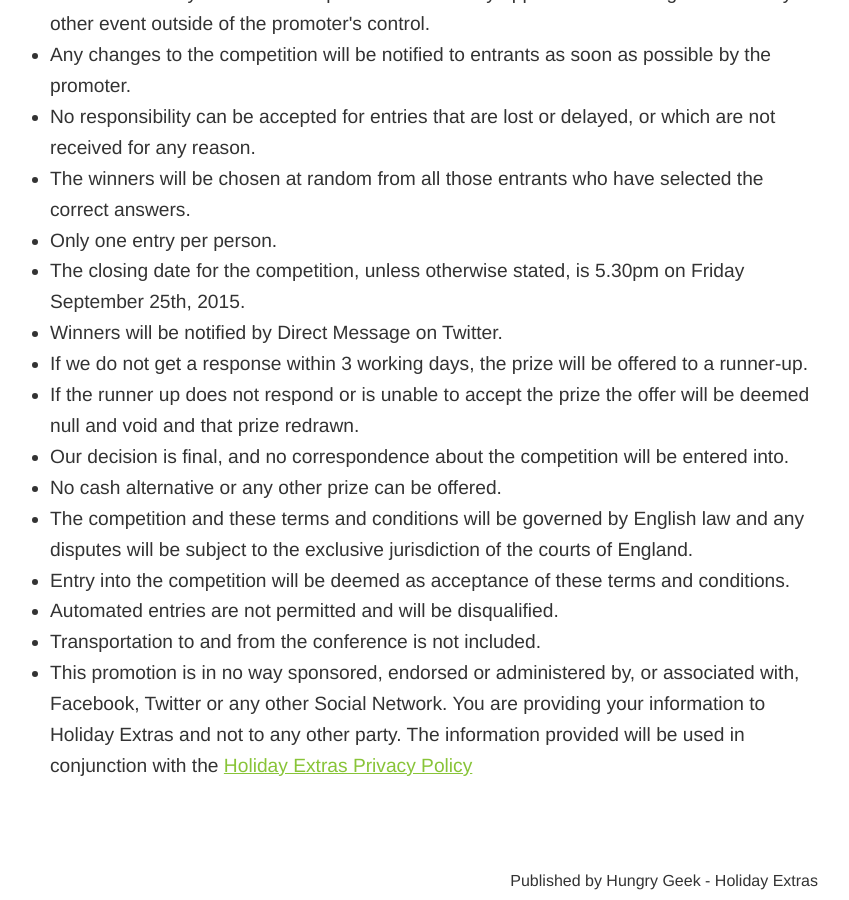
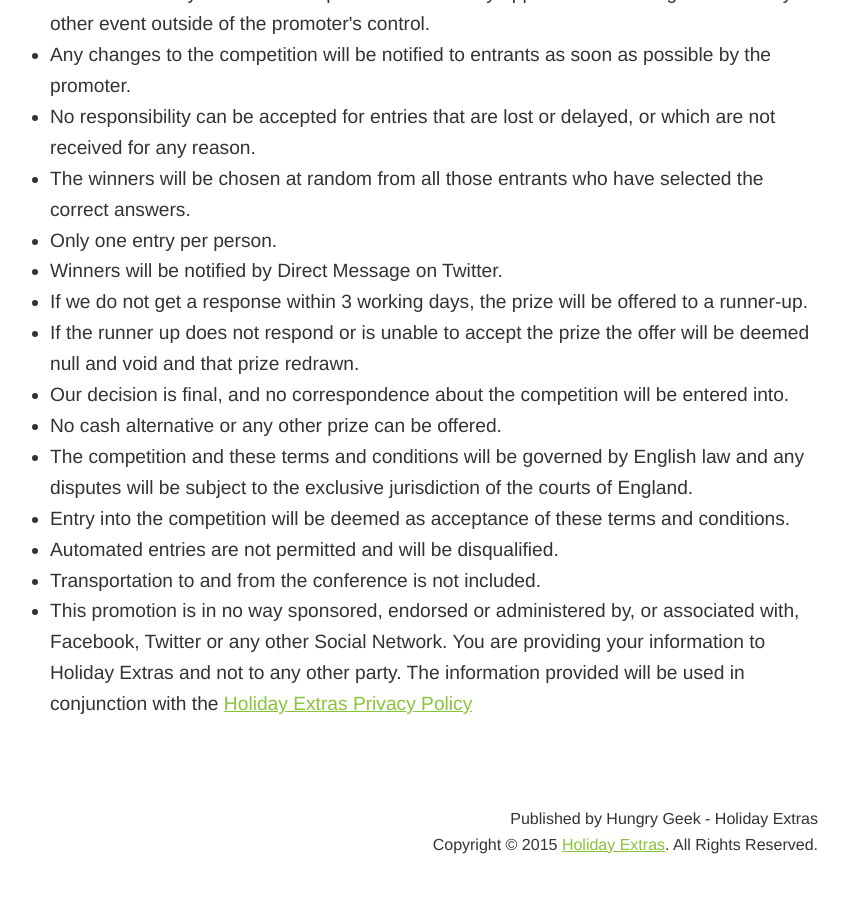
Before and after one commit to holidayextras/holidayextras.github.com, a Jekyll site: the page built from competition/full-stack-2015.md, in a window 1280 px wide and 900 px high, scrolled down 1226 px. Shown: the whole window, without its empty margins (206-1055 px from the left). Built offline with Jekyll 4.4.1, drawn with Linux system fonts in a browser that asks for light colours; nearby versions of some CDN libraries; after the commit the page ends 2103 px from its top, so only the background shows below that.

Commit message:
update terms

```diff
--- a/_layouts/competition.html
+++ b/_layouts/competition.html
@@ -24,7 +24,6 @@
             <li>No responsibility can be accepted for entries that are lost or delayed, or which are not received for any reason.</li>
             <li>The winners will be chosen at random from all those entrants who have selected the correct answers.</li>
             <li>Only one entry per person.</li>
-            <li>The closing date for the competition, unless otherwise stated, is 5.30pm on Friday September 25th, 2015.</li>
             <li>Winners will be notified by Direct Message on Twitter.</li>
             <li>If we do not get a response within 3 working days, the prize will be offered to a runner-up.</li>
             <li>If the runner up does not respond or is unable to accept the prize the offer will be deemed null and void and that prize redrawn.</li>
```
